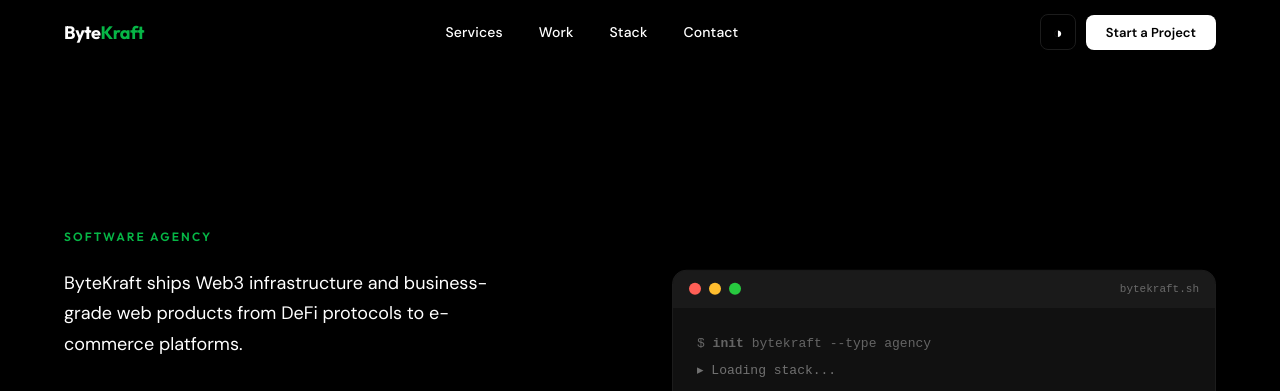
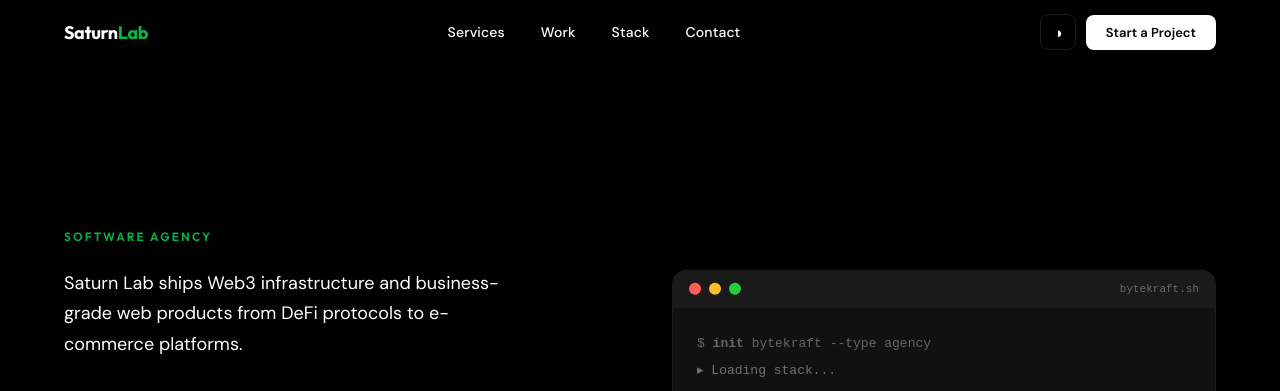
Before and after one commit to Waynemandem/ByteKraft, a React (Vite) app: page / in a window 1280 px wide. Shown: the top 391 px of the page. Built offline with nearby package versions, Linux system fonts and the light colour scheme.

Commit message:
Update App.jsx
change the name of my software agency from bytekraft to Saturn Lab.

```diff
--- a/src/App.jsx
+++ b/src/App.jsx
@@ -106,7 +106,7 @@
 
           {/* Logo */}
           <a href="#" style={{ textDecoration: "none", color: fg, fontFamily: "'Outfit', sans-serif", fontWeight: 700, fontSize: 18, letterSpacing: "-.02em", flexShrink: 0 }}>
-            Byte<span style={{ color: GREEN }}>Kraft</span>
+            Saturn<span style={{ color: GREEN }}>Lab</span>
           </a>
 
           {/* ── DESKTOP NAV ── */}
@@ -178,7 +178,7 @@
               Software Agency
             </p>
             <p style={{ fontSize: "clamp(15px, 1.8vw, 18px)", lineHeight: 1.7, marginBottom: 40, fontWeight: 400, maxWidth: 440 }}>
-              ByteKraft ships Web3 infrastructure and business-grade web products from DeFi protocols to e-commerce platforms.
+              Saturn Lab ships Web3 infrastructure and business-grade web products from DeFi protocols to e-commerce platforms.
             </p>
             <div style={{ display: "flex", gap: 12, flexWrap: "wrap", marginBottom: 64 }}>
               <a href="#services" style={{ background: fg, color: bg, textDecoration: "none", borderRadius: 100, padding: "13px 28px", fontSize: 14, fontWeight: 600, display: "inline-block" }}
@@ -318,7 +318,7 @@
                 We don't chase trends. Every tool in our stack is production-tested — chosen for speed, reliability, and the ability to ship at scale.
               </p>
               <p style={{ fontSize: 16, lineHeight: 1.75, color: fg }}>
-                From React frontends to Supabase backends and on-chain Solidity logic, the same stack powers every ByteKraft project.
+                From React frontends to Supabase backends and on-chain Solidity logic, the same stack powers every Saturn-Lab project.
               </p>
             </div>
 
@@ -333,7 +333,7 @@
             <Label fg={fg} green={GREEN}>About</Label>
             <h2 className="section-title" style={{ color: fg, marginBottom: 28 }}>Built different.<br />Wired for results.</h2>
             <p style={{ fontSize: 17, lineHeight: 1.75, color: fg, marginBottom: 20 }}>
-              ByteKraft operates at a rare intersection — deep crypto and Web3 expertise paired with proven experience scaling businesses online.
+              Saturn Lab operates at a rare intersection — deep crypto and Web3 expertise paired with proven experience scaling businesses online.
             </p>
             <p style={{ fontSize: 17, lineHeight: 1.75, color: fg }}>
               We don't outsource, we don't cut corners. Every project gets the same rigour whether it's a DeFi protocol or a local brand's digital presence.
@@ -384,7 +384,7 @@
       <footer style={{ padding: "32px 0", borderTop: `1px solid ${bdr}`, background: bg, transition: "background .3s" }}>
         <div className="container" style={{ display: "flex", alignItems: "center", justifyContent: "space-between", flexWrap: "wrap", gap: 16 }}>
           <span style={{ fontFamily: "'Outfit', sans-serif", fontWeight: 700, fontSize: 16, letterSpacing: "-.01em" }}>
-            Byte<span style={{ color: GREEN }}>Kraft</span>
+            Saturn<span style={{ color: GREEN }}>Lab</span>
           </span>
           <div style={{ display: "flex", gap: 24, flexWrap: "wrap" }}>
             {["Twitter", "GitHub", "LinkedIn", "Telegram"].map(l => (
```
